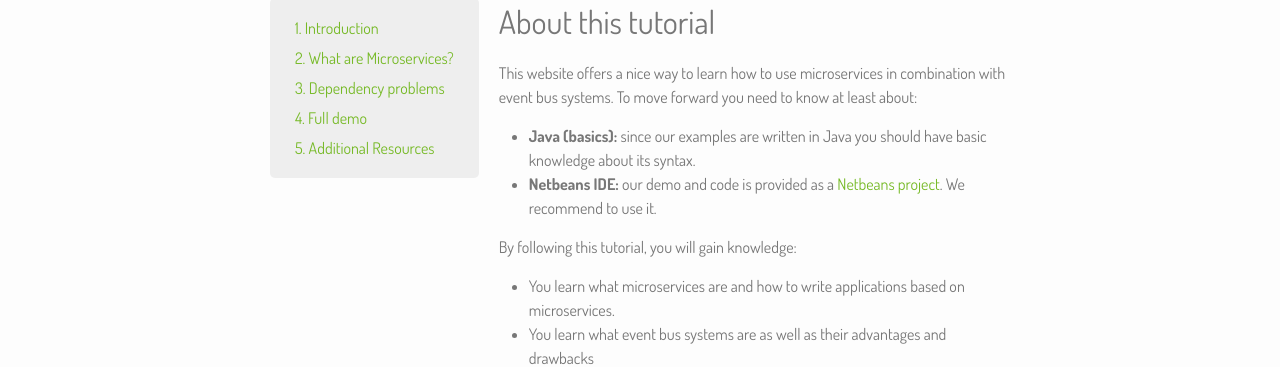
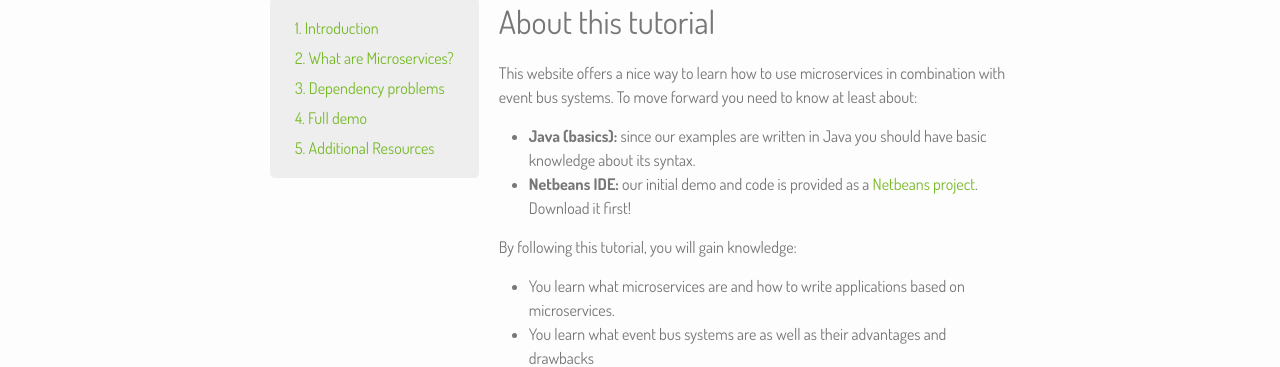
Before and after one commit to sebivenlo/microservices-eventbus, a Jekyll site: the page built from index.html, in a window 1280 px wide. Shown: the part 94-461 px from the top of the page. Built offline with Jekyll 4.4.1, drawn with Linux system fonts in a browser that asks for light colours; nearby versions of some CDN libraries.

Commit message:
Add demo project url

```diff
--- a/index.html
+++ b/index.html
@@ -7,7 +7,7 @@
 
 <p><ul>
   <li><b>Java (basics):</b> since our examples are written in Java you should have basic knowledge about its syntax.</li>
-  <li><b>Netbeans IDE:</b> our demo and code is provided as a <a href="#">Netbeans project</a>. We recommend to use it.</li>
+  <li><b>Netbeans IDE:</b> our initial demo and code is provided as a <a href="https://github.com/sebivenlo/microservices-eventbus/archive/demo.zip">Netbeans project</a>. Download it first!</li>
 </ul></p>
 By following this tutorial, you will gain knowledge:
 <p><ul>
```
